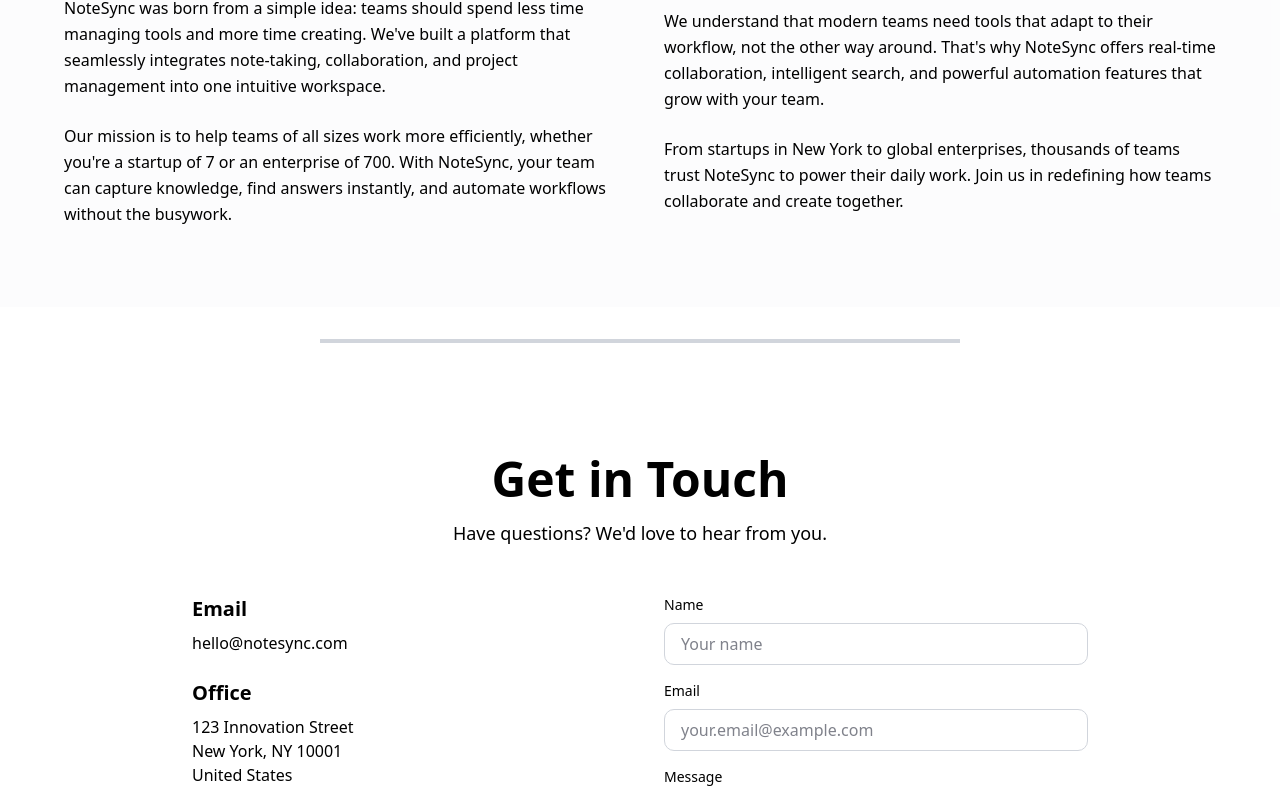
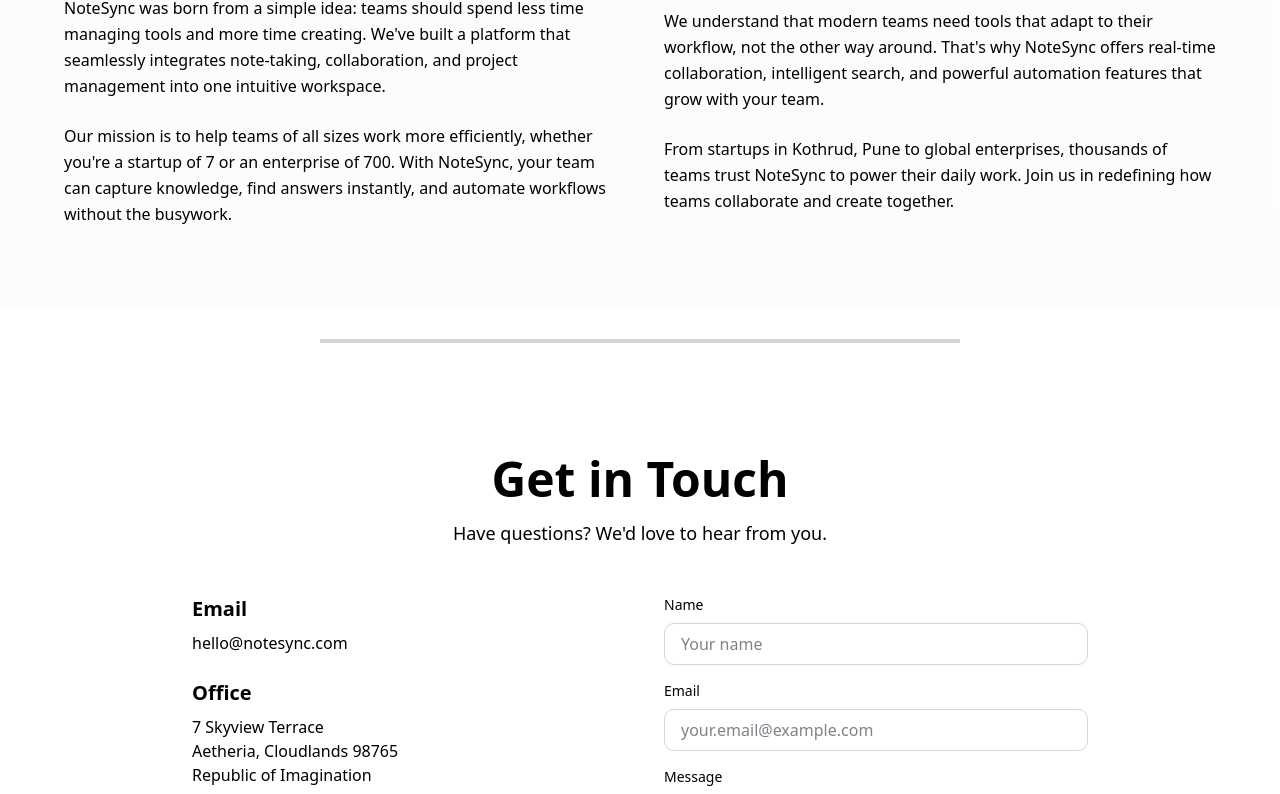
Before and after one commit to prachi-ps/Project-Notesync, a Next.js app in the folder NoteSyncV2/notesync2/: page / in a window 1280 px wide. Shown: the part 3090-3884 px from the top of the page. Built offline with nearby package versions, Linux system fonts and the light colour scheme; no server answers.

Commit message:
project finalize_1_minor changes

```diff
--- a/NoteSyncV2/notesync2/app/(marketing)/page.tsx
+++ b/NoteSyncV2/notesync2/app/(marketing)/page.tsx
@@ -75,7 +75,7 @@
                                 features that grow with your team.
                             </p>
                             <p className="text-black leading-relaxed">
-                                From startups in New York to global enterprises, thousands of teams trust NoteSync to power their
+                                From startups in Kothrud, Pune to global enterprises, thousands of teams trust NoteSync to power their
                                 daily work. Join us in redefining how teams collaborate and create together.
                             </p>
                         </div>
@@ -110,9 +110,9 @@
                             <div>
                                 <h3 className="text-xl font-semibold text-black mb-2">Office</h3>
                                 <p className="text-black">
-                                    123 Innovation Street<br />
-                                    New York, NY 10001<br />
-                                    United States
+                                    7 Skyview Terrace<br />
+                                    Aetheria, Cloudlands 98765<br />
+                                    Republic of Imagination
                                 </p>
                             </div>
                             <div>
```
